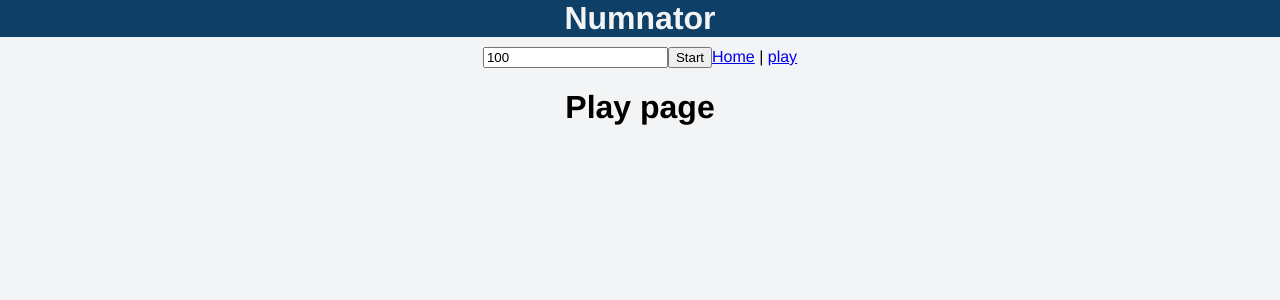
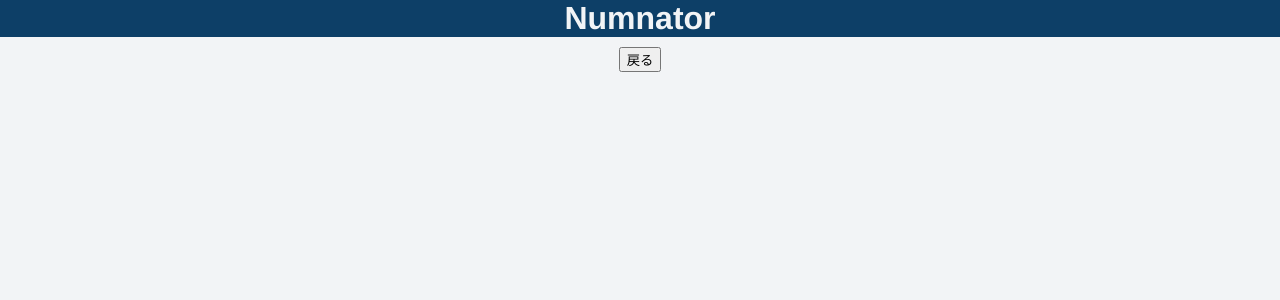
Before and after one commit to ishi720/numnator, a Vue app: page /play in a window 1280 px wide. Shown: the top 300 px of the page. Built offline with nearby package versions, Linux system fonts and the light colour scheme.

Commit message:
home画面からplay画面にパラメータの受け渡し

```diff
--- a/src/App.vue
+++ b/src/App.vue
@@ -1,16 +1,7 @@
 <template>
   <div id="app">
     <HeaderItem />
-
-    <input type="number" v-model.number="upperRange">
-    <button @click="initialize">Start</button>
-
-
-    <router-link to="/">Home</router-link> |
-    <router-link to="/Play">play</router-link>
-
     <router-view/>
-
   </div>
 </template>
 
--- a/src/views/Home.vue
+++ b/src/views/Home.vue
@@ -1,5 +1,22 @@
 <template>
   <div class="home">
-    <h1>Home page</h1>
+
+    <input type="number" v-model.number="upperRange">
+
+    <router-link :to="{path:'Play',query: {upperRange: upperRange}}">
+      <button>開始</button>
+    </router-link>
+
   </div>
 </template>
+
+<script>
+export default {
+  name: 'home',
+  data () {
+    return {
+      upperRange: 100
+    }
+  }
+}
+</script>
--- a/src/views/Play.vue
+++ b/src/views/Play.vue
@@ -1,5 +1,10 @@
 <template>
   <div class="about">
-    <h1>Play page</h1>
+
+    <div>{{ $route.query['upperRange'] }}</div>
+
+    <router-link to="/">
+      <button>戻る</button>
+    </router-link>
   </div>
 </template>
```
